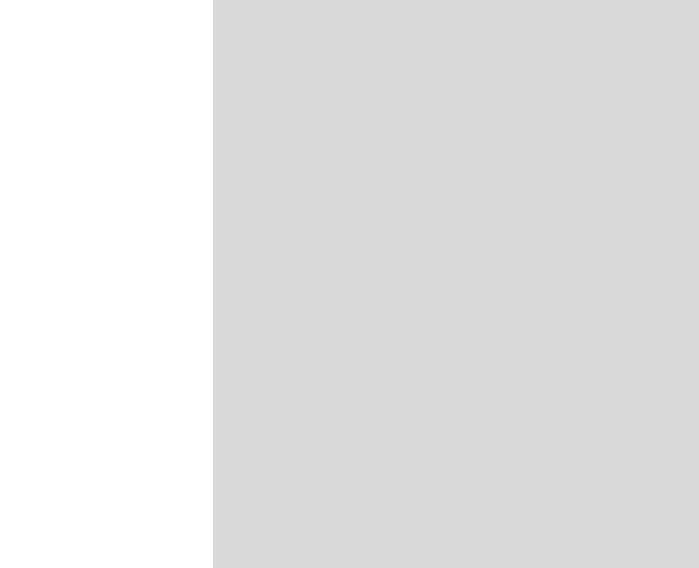
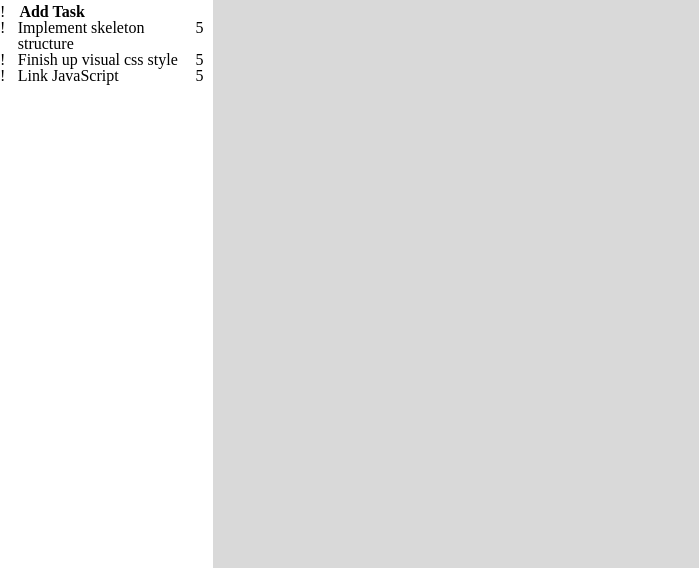
Before and after one commit to ashLuchowa/taskeater, a website built with webpack: page src/index.html in a window 1280 px wide. Shown: the part 232-800 px from the top of the page, without its empty margins (0-699 px from the left). Built offline with nearby package versions, Linux system fonts and the light colour scheme.

Commit message:
Implement Task section in sidebar

```diff
--- a/src/index.js
+++ b/src/index.js
@@ -2,9 +2,9 @@ import './style.scss';
 import _ from 'lodash';
 
 // Import Functions
-import projectPage from './projectPage.js';
+
+import sideBar from './sideBar.js';
 
 
-// Projects
-
-projectPage();
+//------- SIDEBAR -------//
+sideBar();
--- a/src/projectPage.js
+++ b/src/projectPage.js
@@ -1,4 +1,4 @@
-const projectPage = () => {
+const projectPage = (randomFunction) => {
     // Task List
     class Tasks {
         constructor(title, description, dueDate, priority, icon) {
@@ -8,13 +8,18 @@ const projectPage = () => {
             this.priority = priority;
             this.icon = icon;
         }
+
+        static task001 = new Tasks('Implement skeleton structure', 'Create github repo, clone to desktop, create basic HTML/CSS/JS files.', 'today', '1st', '!');
+        static task002 = new Tasks('Finish up visual css style', 'Use UI/UX practices to make the website appealing.', 'today', '2nd', '!');
+        static task003 = new Tasks('Link JavaScript', 'Create fade-in effect when scrolling down.', 'task003', 'today', '1st', '!');
+
+        static taskList = [Tasks.task001, Tasks.task002, Tasks.task003];
     }
 
-    let task001 = new Tasks('Implement skeleton structure', 'Create github repo, clone to desktop, create basic HTML/CSS/JS files.', 'today', '1st', '!');
-    let task002 = new Tasks('Finish up visual css style', 'Use UI/UX practices to make the website appealing.', 'today', '2nd', '!');
-    let task003 = new Tasks('Link JavaScript', 'Create fade-in effect when scrolling down.', 'task003', 'today', '1st', '!');
-
-    const taskList = [task001, task002, task003];
+    Tasks.taskList.forEach((taskUnits) => {
+        randomFunction(taskUnits);
+        console.log(taskUnits.title);
+    });
 
 
     // Project List
@@ -25,13 +30,13 @@ const projectPage = () => {
             this.task = task;
             this.icon = icon;
         }
+
+        static project001 = new Projects('Portfolio 2024', 'I am working on this portfolio which will help me in finding a job.', Tasks.taskList, '!');
+        static project002 = new Projects('Cleaning July', 'I have to clean the house before Christmas in July.', Tasks.taskList, '!');
+        static project003 = new Projects('Link JavaScript', 'Create fade-in effect when scrolling down.', Tasks.taskList, '!');
+
+        static projectList = [Projects.project001, Projects.project002, Projects.project003];
     }
-
-    let project001 = new Projects('Portfolio 2024', 'I am working on this portfolio which will help me in finding a job.', taskList, '!');
-    let project002 = new Projects('Cleaning July', 'I have to clean the house before Christmas in July.', taskList, '!');
-    let project003 = new Projects('Link JavaScript', 'Create fade-in effect when scrolling down.', taskList, '!');
-
-    const projectList = [project001, project002, project003];
 }
 
 export default projectPage;
--- /dev/null
+++ b/src/sideBar.js
@@ -0,0 +1,62 @@
+import projectPage from './projectPage.js';
+
+const sideBar = () => {
+    const sideBar = document.querySelector('.sidebar');
+    //-- Logo --//
+    const logoContainer = document.createElement('div');
+    logoContainer.classList.add('logo-container');
+    logoContainer.textContent = 'TaskEater';
+    sideBar.appendChild(logoContainer);
+
+    //-- Task Container --//
+    const taskContainer = document.createElement('div');
+    taskContainer.classList.add('task-container');
+    // Add Task
+    const addTask = document.createElement('div');
+    addTask.classList.add('add-task');
+    // Add Task Icon
+    const addTaskIcon = document.createElement('div');
+    addTaskIcon.classList.add('add-task-icon');
+    addTaskIcon.textContent = '!';
+    // Add Task Title
+    const addTaskTitle = document.createElement('div');
+    addTaskTitle.textContent = 'Add Task';
+    addTaskTitle.classList.add('add-task-title');
+    addTask.appendChild(addTaskIcon);
+    addTask.appendChild(addTaskTitle);
+    taskContainer.appendChild(addTask);
+    sideBar.appendChild(taskContainer);
+
+    // Task List Container
+    const taskListContainer = document.createElement('div');
+    taskListContainer.classList.add('task-list-container');
+    taskContainer.appendChild(taskListContainer);
+    // Task Item
+    const randomFunction = (taskUnits) => {
+        const taskItem = document.createElement('div');
+        taskItem.classList.add('task-item');
+        taskListContainer.appendChild(taskItem);
+        // Task Item Icon
+        const taskItemIcon = document.createElement('div');
+        taskItemIcon.classList.add('task-item-icon');
+        taskItem.appendChild(taskItemIcon);
+        taskItemIcon.textContent = '!';
+        // Task Item Title
+        const taskItemTitle = document.createElement('div');
+        taskItemTitle.classList.add('task-item-title');
+        taskItem.appendChild(taskItemTitle);
+        taskItemTitle.textContent = taskUnits.title;
+        // Task Item Number
+        const taskItemNumber = document.createElement('div');
+        taskItemNumber.classList.add('task-item-number');
+        taskItem.appendChild(taskItemNumber);
+        taskItemNumber.textContent = 5;
+    }
+
+
+
+
+    projectPage(randomFunction);
+}
+
+export default sideBar;
```
Also changed, not shown: dist/index.html, dist/main.js.
